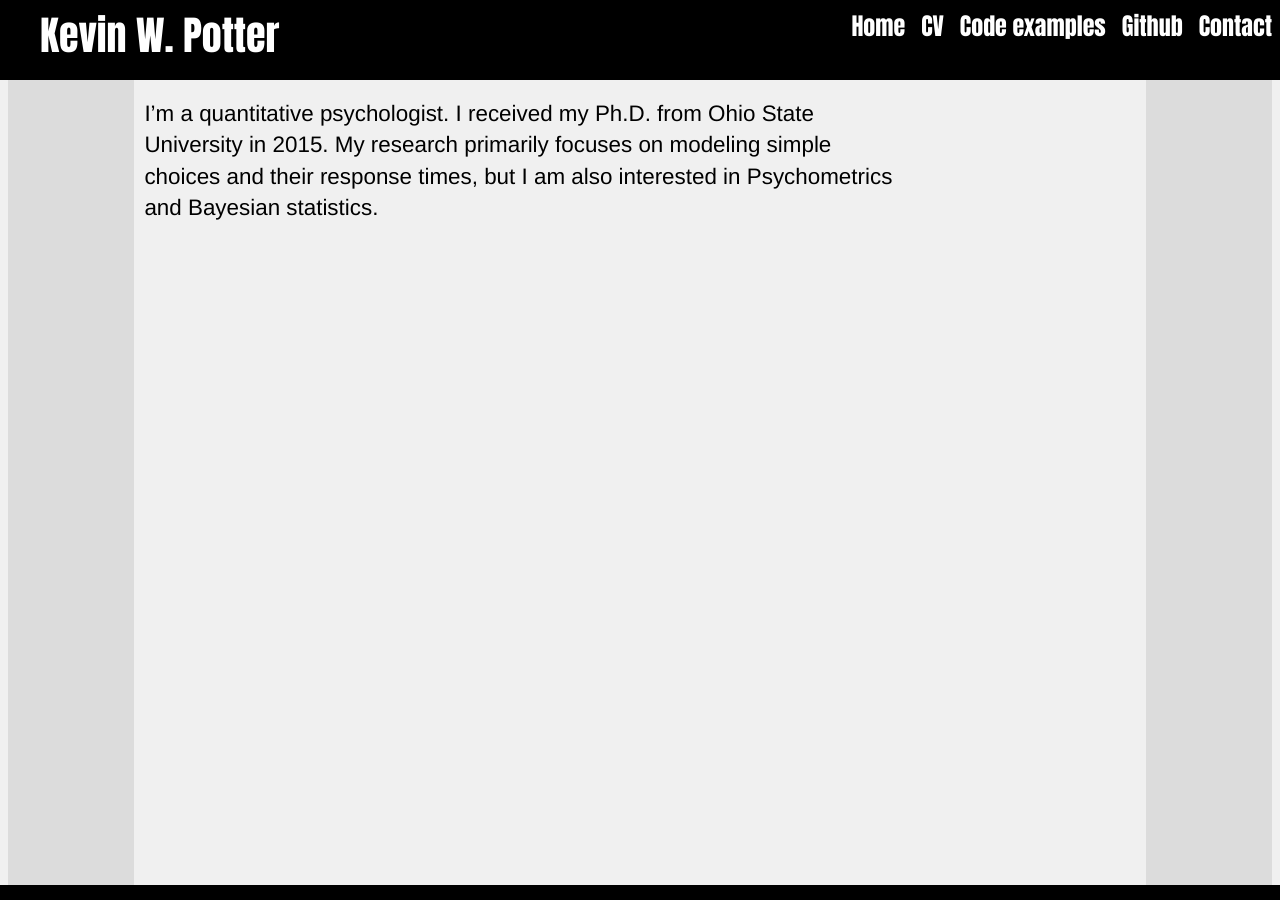
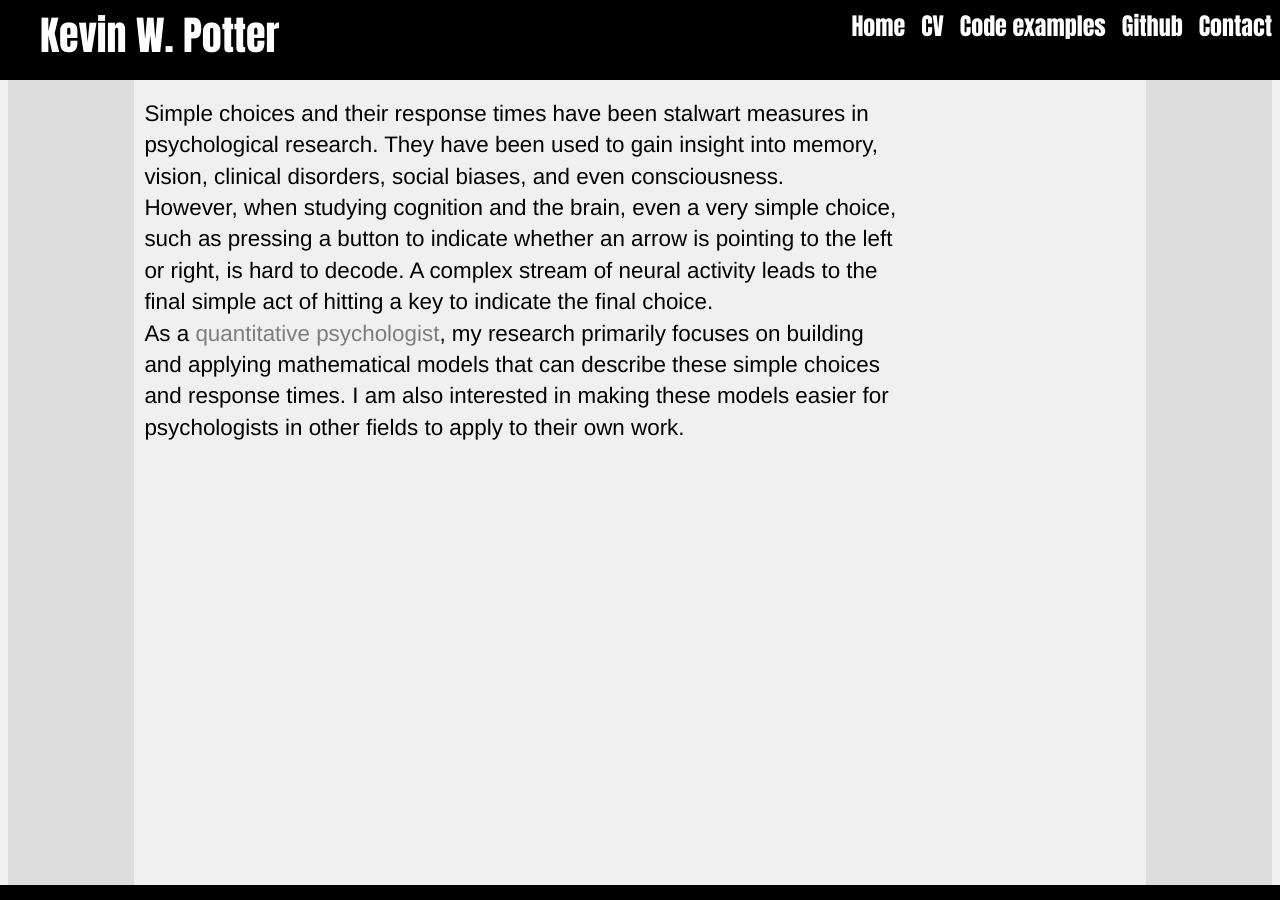
Before and after one commit to rettopnivek/rettopnivek.github.io, a Jekyll site: the page built from index.md, in a window 1280 px wide and 900 px high. Built offline with Jekyll 4.4.1, drawn with Linux system fonts in a browser that asks for light colours.

Commit message:
Update index.md

```diff
--- a/index.md
+++ b/index.md
@@ -3,4 +3,8 @@ layout: default
 title: Kevin Potter
 ---
 
-I'm a quantitative psychologist. I received my Ph.D. from Ohio State University in 2015. My research primarily focuses on modeling simple choices and their response times, but I am also interested in Psychometrics and Bayesian statistics.
+Simple choices and their response times have been stalwart measures in psychological research. They have been used to gain insight into memory, vision, clinical disorders, social biases, and even consciousness.
+
+However, when studying cognition and the brain, even a very simple choice, such as pressing a button to indicate whether an arrow is pointing to the left or right, is hard to decode. A complex stream of neural activity leads to the final simple act of hitting a key to indicate the final choice.
+
+As a [quantitative psychologist](http://www.apa.org/research/tools/quantitative/), my research primarily focuses on building and applying mathematical models that can describe these simple choices and response times. I am also interested in making these models easier for psychologists in other fields to apply to their own work.
```
